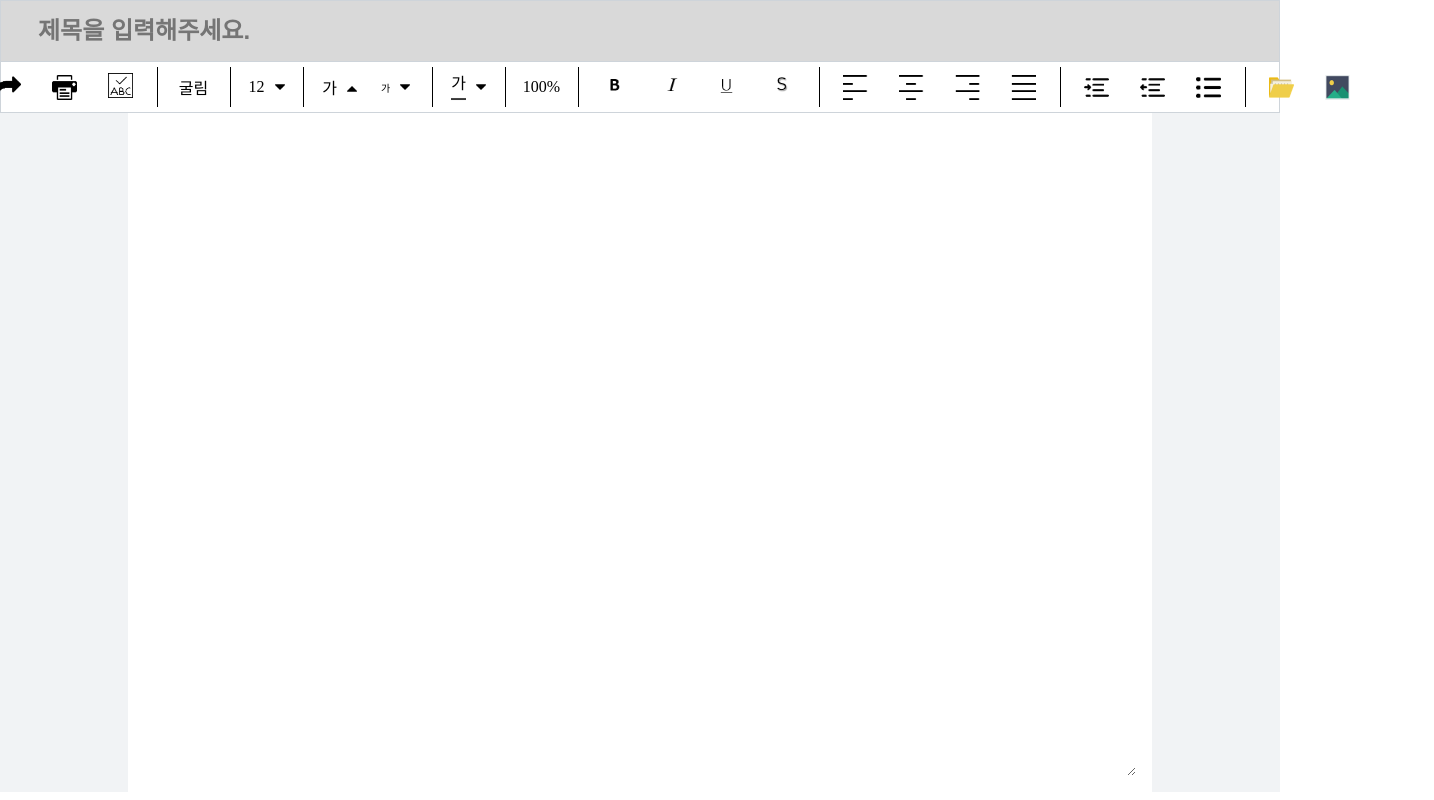
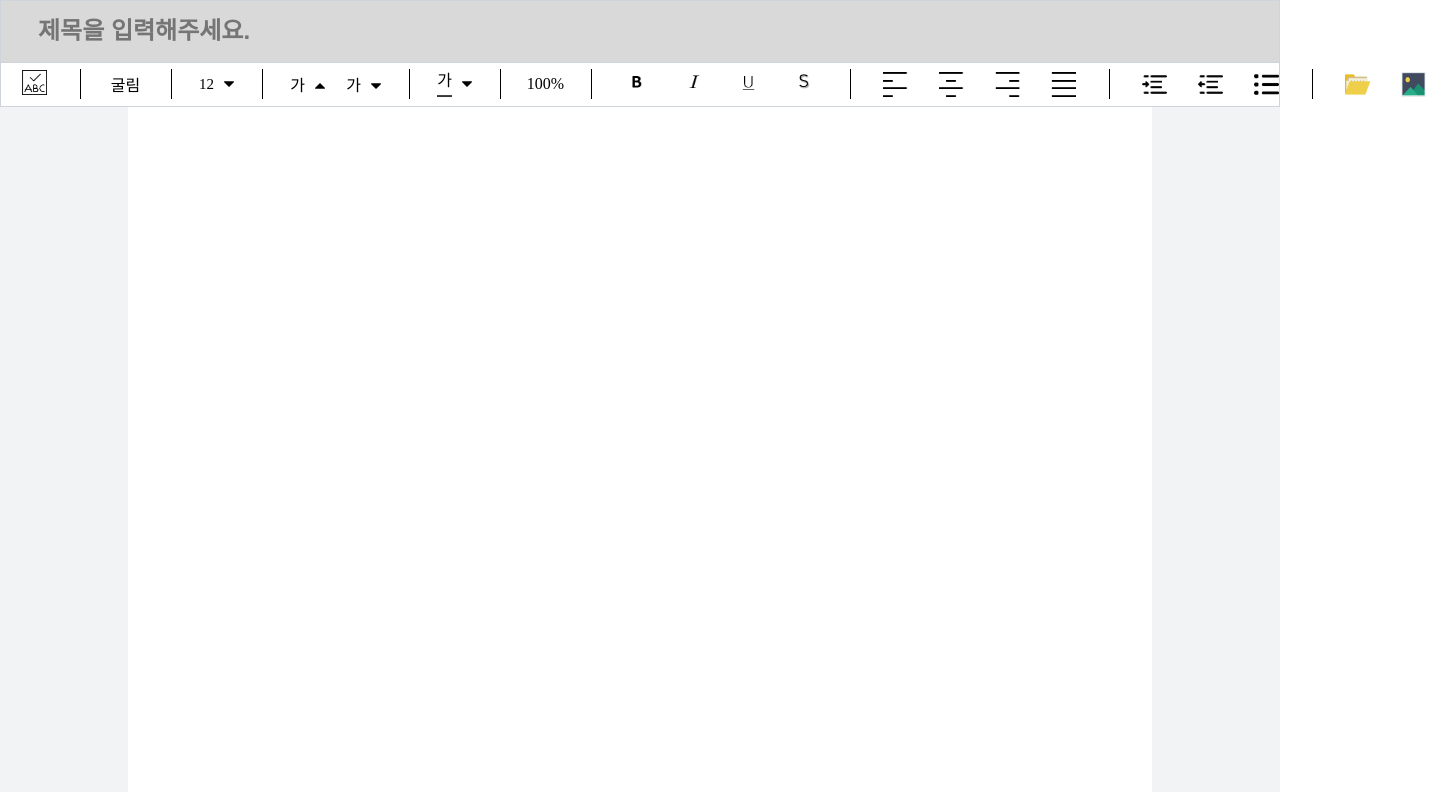
Before and after one commit to Phantom-DSM/editor, a plain HTML site: page index.html in a window 1280 px wide. Shown: the whole page, 1434 px wide, since content can reach past the window. Drawn offline with Linux system fonts and the light colour scheme.

Commit message:
UPDATE : fix the error

```diff
--- a/index.css
+++ b/index.css
@@ -1,6 +1,13 @@
 body{
-    margin: 0
+    margin: 0;
 }
+
+ul{
+    padding: 0;
+    margin: 0;
+}
+
+
 
 #titleText{
     border: none;
@@ -10,6 +17,11 @@ body{
     margin-left: 35px;
     width: 100%;
     outline: none;
+}
+
+.printer:hover {
+    cursor: pointer;
+
 }
 
 .container{
@@ -72,6 +84,7 @@ body{
     outline: none;
     height: 100%;
     width: 100%;
+    resize: none;
 }
 
 .item-List{
@@ -89,38 +102,16 @@ body{
     width: 40px;
 }
 
-.item:nth-child(n+4):nth-child(-n+6) {
-    border-right: 1px solid black;
-    padding-right: 1rem;
-}
-
-.item:nth-child(n+8):nth-child(-n+10) {
-    border-right: 1px solid black;
-    padding-right: 1rem;
-}
-
-.item:nth-child(14){
-    border-right: 1px solid black;
-    padding-right: 1rem;
-}
-
-.item:nth-child(18){
-    border-right: 1px solid black;
-    padding-right: 1rem;
-}
-
-.item:nth-child(21){
-    border-right: 1px solid black;
-    padding-right: 1rem;
+.holder{
+    background-color: black;
+    width: 1px;
+    height: 30px;
+    margin: 0 25px;
 }
 
 .item:nth-child(8){
     font-weight: 500;
-    font-size: 10px;
-}
-
-.item:nth-child(23){
-    margin-right: 30px;
+    font-size: 15px;
 }
 
 .more{
--- a/index.html
+++ b/index.html
@@ -3,6 +3,7 @@
   <head>
     <meta charset="UTF-8" />
     <link rel="stylesheet" href="index.css" />
+    <script src="index.js"></script>
     <title>Phanditor</title>
   </head>
   <body>
@@ -17,17 +18,26 @@
               <img src="./image/back.png" class="function" />
             </li>
 
-            <li class="item"><img src="./image/foward.png" class="function" /></li>
-            <li class="item"><img src="./image/print.png" class="function" /></li>
+            <li class="item">
+              <img src="./image/foward.png" class="function" />
+            </li>
+            <li class="item printer">
+              <img src="./image/print.png" class="function" onclick="printer()"/>
+            </li>
             <li class="item rightLine">
               <a href="http://speller.cs.pusan.ac.kr/" target="_blank">
                 <img src="./image/ABC.png" class="function"/></a>
             </li>
+            <li class="holder"></li>
 
             <li class="item">굴림</li>
+            <li class="holder"></li>
 
-            <li class="item">12<img src="./image/moredown.png" class="more" />
+            <li class="item">
+              12<img src="./image/moredown.png" class="more" />
             </li>
+            <li class="holder"></li>
+
 
             <li class="item">
               <label>가<img src="./image/moreup.png" class="more"/></label>
@@ -35,6 +45,7 @@
             <li class="item">
               <label>가<img src="./image/moredown.png" class="more"/></label>
             </li>
+            <li class="holder"></li>
 
             <li class="item">
               <div id="colorbarWrapper">
@@ -43,25 +54,54 @@
               </div>
               <img src="./image/moredown.png" class="more" />
             </li>
+            <li class="holder"></li>
 
             <li class="item">100%</li>
+            <li class="holder"></li>
 
-            <li class="item"><img src="./image/Bold.png" class="font-Effect" /></li>
-            <li class="item"><img src="./image/Italic.png" class="font-Effect" /></li>
-            <li class="item"><img src="./image/underbar.png" class="font-Effect" /></li>
-            <li class="item"><img src="./image/shadow.png" class="font-Effect" /></li>
+            <li class="item">
+              <img src="./image/Bold.png" class="font-Effect" />
+            </li>
+            <li class="item">
+              <img src="./image/Italic.png" class="font-Effect" />
+            </li>
+            <li class="item">
+              <img src="./image/underbar.png" class="font-Effect" />
+            </li>
+            <li class="item">
+              <img src="./image/shadow.png" class="font-Effect" />
+            </li>
+            <li class="holder"></li>
 
-            <li class="item"><img src="./image/left.png" class="function" /></li>
-            <li class="item"><img src="./image/middle.png" class="function" /></li>
-            <li class="item"><img src="./image/right.png" class="function" /></li>
-            <li class="item"><img src="./image/free.png" class="function" /></li>
+            <li class="item">
+              <img src="./image/left.png" class="function" />
+            </li>
+            <li class="item">
+              <img src="./image/middle.png" class="function" />
+            </li>
+            <li class="item">
+              <img src="./image/right.png" class="function" />
+            </li>
+            <li class="item">
+              <img src="./image/free.png" class="function" />
+            </li>
+            <li class="holder"></li>
 
-            <li class="item"><img src="./image/moveright.png" class="function" /></li>
-            <li class="item"><img src="./image/moveleft.png" class="function" /></li>
-            <li class="item"><img src="./image/list.png" class="function" /></li>
+            <li class="item">
+              <img src="./image/moveright.png" class="function" />
+            </li>
+            <li class="item">
+              <img src="./image/moveleft.png" class="function" />
+            </li>
+            <li class="item">
+              <img src="./image/list.png" class="function" />
+            </li>
+            <li class="holder"></li>
             <!-- 21 -->
 
-            <li class="item"><img src="./image/file.png" class="function" /></li>
+            <li class="item">
+              <img src="./image/file.png" class="function" />
+            </li>
             <li class="item"><img src="./image/img.png" class="function" /></li>
           </ul>
         </div>
--- /dev/null
+++ b/index.js
@@ -0,0 +1,3 @@
+function printer(){
+    window.print();
+}
```
